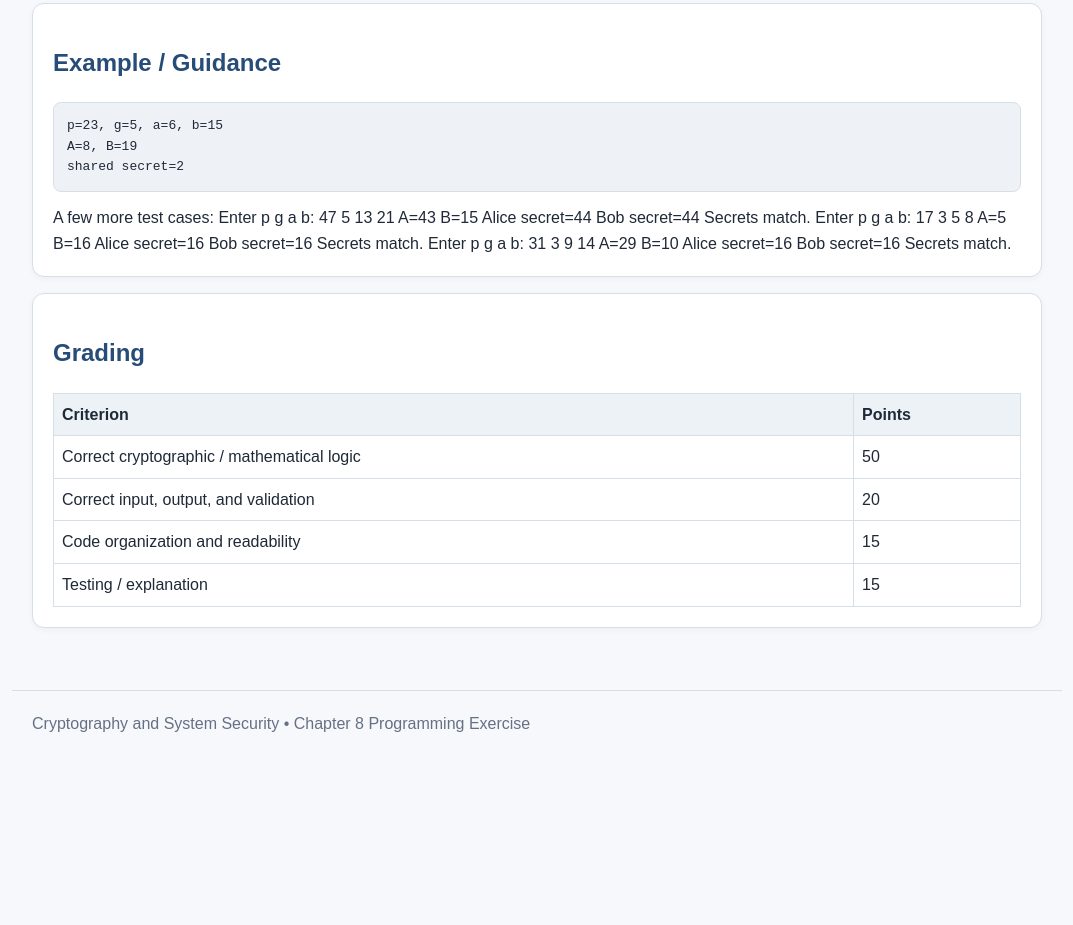
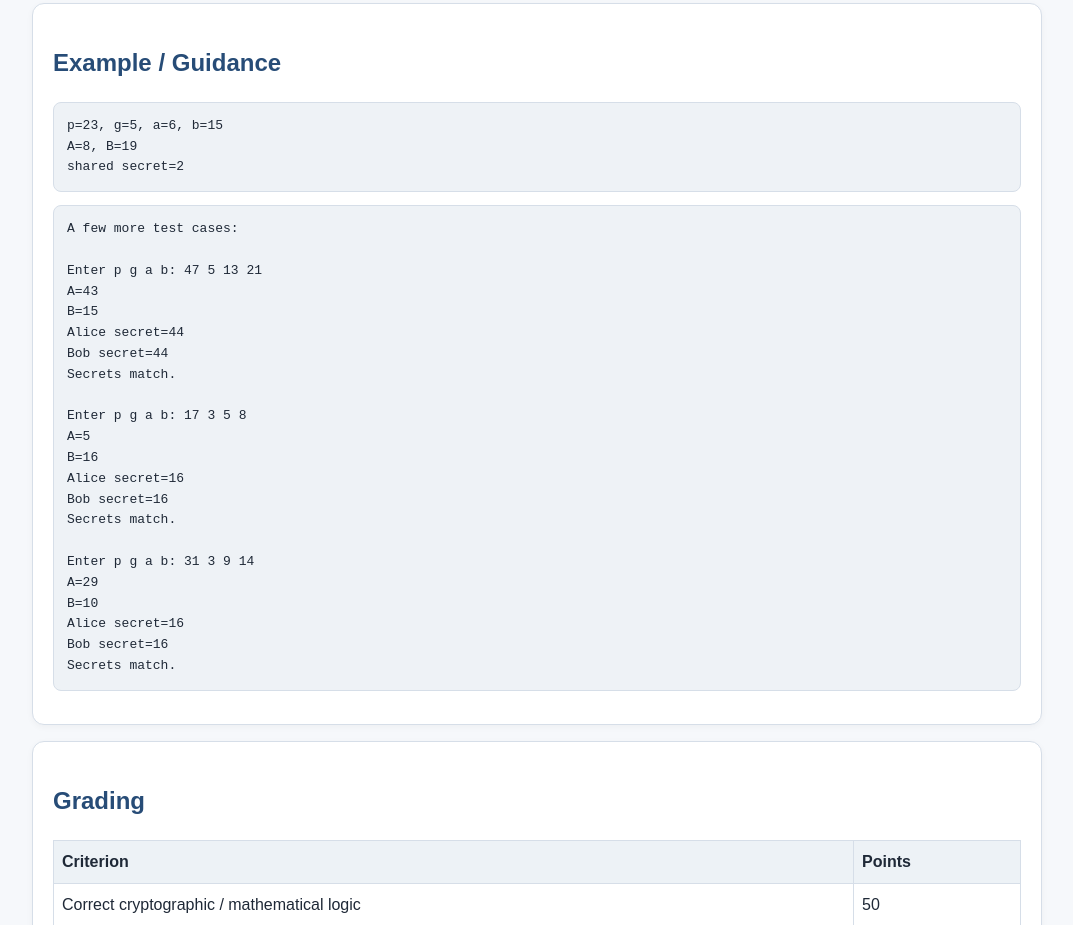
Before and after one commit to baoqiangy/crypto-assignments, a plain HTML site: page assignments/chapter_08.html in a window 1280 px wide. Shown: the part 1024-1949 px from the top of the page, without its empty margins (103-1176 px from the left). Before the commit the page ends 1780 px from the top, so only its background shows below. Drawn offline with Linux system fonts and the light colour scheme.

Commit message:
Update chapter_08.html

```diff
--- a/assignments/chapter_08.html
+++ b/assignments/chapter_08.html
@@ -14,6 +14,7 @@
 <div class="card"><h2>Programming Assignment</h2><p>Implement a small-number Diffie-Hellman exchange. Given p, g, Alice&#x27;s private value a, and Bob&#x27;s private value b, compute both public values and verify that both parties obtain the same shared secret.</p></div>
 <div class="card"><h2>Requirements</h2><ul><li>Use fast modular exponentiation.</li><li>Print A=g^a mod p and B=g^b mod p.</li><li>Compute B^a mod p and A^b mod p.</li><li>Verify that the secrets match.</li></ul></div>
 <div class="card"><h2>Example / Guidance</h2><pre>p=23, g=5, a=6, b=15<br/>A=8, B=19<br/>shared secret=2</pre>
+  <pre>
 A few more test cases:
 
 Enter p g a b: 47 5 13 21
@@ -36,7 +37,7 @@ B=10
 Alice secret=16
 Bob secret=16
 Secrets match.
-</div>
+</pre></div>
 <div class="card"><h2>Grading</h2>
 <table><tr><th>Criterion</th><th>Points</th></tr>
 <tr><td>Correct cryptographic / mathematical logic</td><td>50</td></tr>
```
